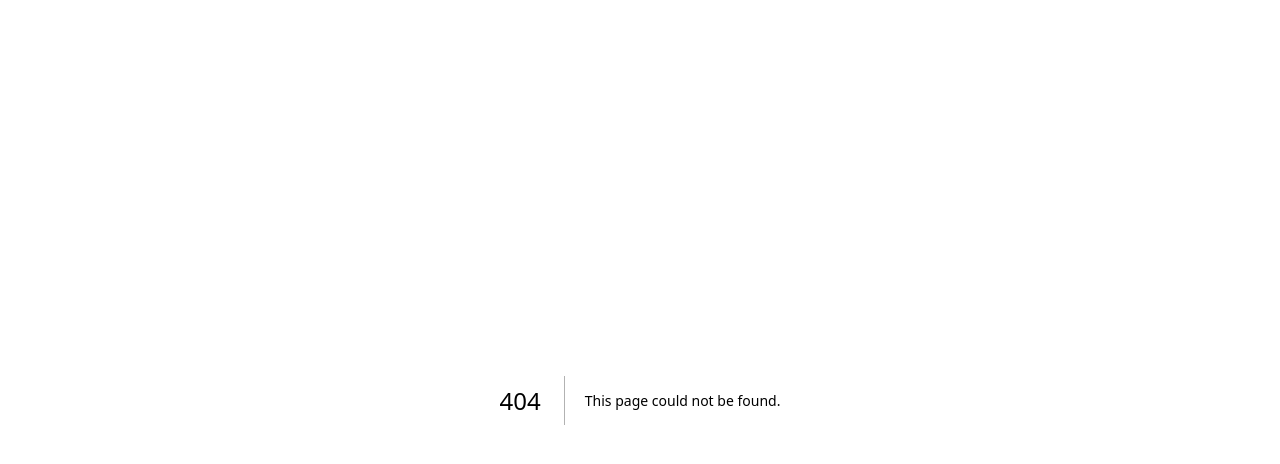
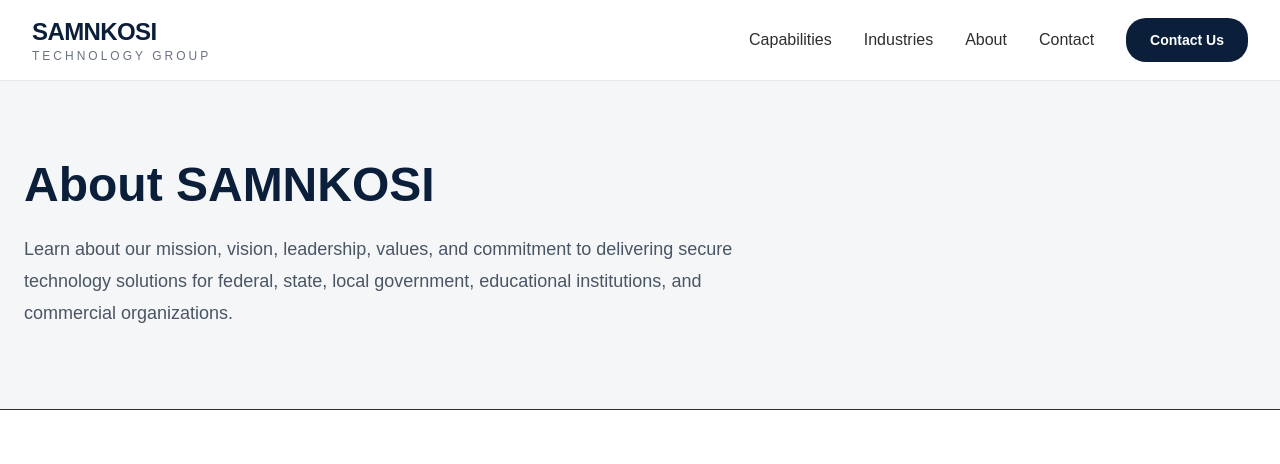
Before and after one commit to SiphoMkwa/samnkosi-website, a Next.js app: page /about in a window 1280 px wide. Before the commit this address had no page. Shown: the top 464 px of the page. Built offline with nearby package versions, Linux system fonts and the light colour scheme.

Commit message:
Add company configuration

```diff
--- /dev/null
+++ b/app/about/page.tsx
@@ -0,0 +1,15 @@
+import Navbar from "@/components/navigation/Navbar";
+import PageHeader from "@/components/layout/PageHeader";
+
+export default function AboutPage() {
+  return (
+    <>
+      <Navbar />
+
+      <PageHeader
+        title="About SAMNKOSI"
+        description="Learn about our mission, vision, leadership, values, and commitment to delivering secure technology solutions for federal, state, local government, educational institutions, and commercial organizations."
+      />
+    </>
+  );
+}
--- /dev/null
+++ b/components/layout/PageHeader.tsx
@@ -0,0 +1,18 @@
+type PageHeaderProps = {
+  title: string;
+  description: string;
+};
+
+export default function PageHeader({ title, description }: PageHeaderProps) {
+  return (
+    <section className="border-b bg-[var(--gray)]">
+      <div className="mx-auto max-w-7xl px-6 py-20">
+        <h1 className="text-5xl font-bold text-[var(--navy)]">{title}</h1>
+
+        <p className="mt-6 max-w-3xl text-lg leading-8 text-gray-600">
+          {description}
+        </p>
+      </div>
+    </section>
+  );
+}
--- a/components/sections/Hero.tsx
+++ b/components/sections/Hero.tsx
@@ -1,30 +1,29 @@
 import Container from "@/components/layout/Container";
 import Button from "@/components/ui/Button";
+import { hero } from "@/content/hero";
 
 export default function Hero() {
   return (
     <section className="py-24">
       <Container>
         <p className="text-sm font-semibold uppercase tracking-widest text-[var(--blue)]">
-          Public Sector Technology Partner
+          {hero.eyebrow}
         </p>
 
         <h1 className="mt-6 text-5xl font-bold leading-tight text-[var(--navy)] md:text-7xl">
-          Engineering Trust.
+          {hero.title}
           <br />
-          Delivering Mission Success.
+          {hero.subtitle}
         </h1>
 
         <p className="mt-8 max-w-3xl text-lg leading-8 text-gray-600">
-          Secure technology, cybersecurity, cloud engineering, and professional
-          services supporting federal, state, local government, educational
-          institutions, and commercial organizations.
+          {hero.description}
         </p>
 
         <div className="mt-10 flex gap-4">
-          <Button>Explore Capabilities</Button>
+          <Button>{hero.primaryButton}</Button>
 
-          <Button variant="secondary">Contact Us</Button>
+          <Button variant="secondary">{hero.secondaryButton}</Button>
         </div>
       </Container>
     </section>
--- /dev/null
+++ b/config/company.ts
@@ -0,0 +1,21 @@
+export const company = {
+  name: "SAMNKOSI Technology Group",
+
+  shortName: "SAMNKOSI",
+
+  website: "https://samnkosi.com",
+
+  emails: {
+    general: "info@samnkosi.com",
+    ceo: "amgqolozana@samnkosi.com",
+    engineering: "smkhwanazi@samnkosi.com",
+  },
+
+  tagline: "Engineering Trust. Delivering Mission Success.",
+
+  mission:
+    "To strengthen public service through secure technology, innovative solutions, and trusted partnerships—helping federal, state, local, and commercial organizations accomplish their missions with confidence, integrity, and excellence.",
+
+  vision:
+    "To become a nationally recognized public sector technology partner known for delivering secure, innovative, and mission-critical solutions that create lasting impact for the communities our clients serve.",
+};
--- /dev/null
+++ b/content/hero.ts
@@ -0,0 +1,14 @@
+export const hero = {
+  eyebrow: "Public Sector Technology Partner",
+
+  title: "Engineering Trust.",
+
+  subtitle: "Delivering Mission Success.",
+
+  description:
+    "Secure technology, cybersecurity, cloud engineering, and professional services supporting federal, state, local government, educational institutions, and commercial organizations.",
+
+  primaryButton: "Explore Capabilities",
+
+  secondaryButton: "Contact Us",
+};
```
Also changed, not shown: app/capabilities/page.tsx (added), app/contact/page.tsx (added), app/federal-readiness/page.tsx (added), app/industries/page.tsx (added), app/leadership/page.tsx (added).
